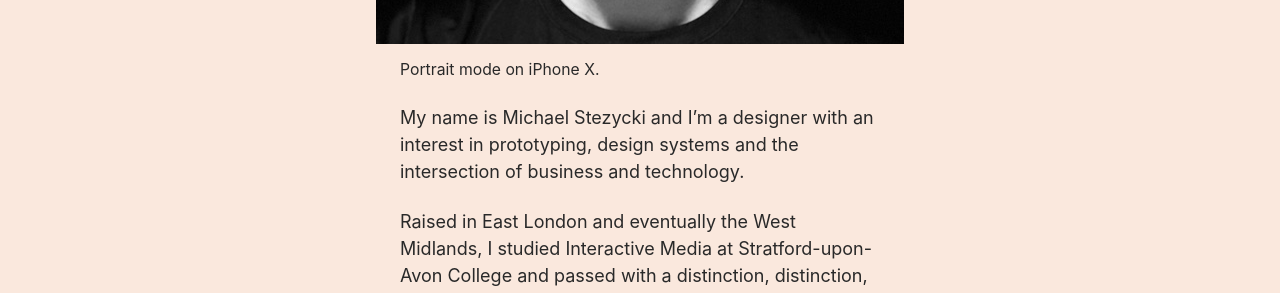
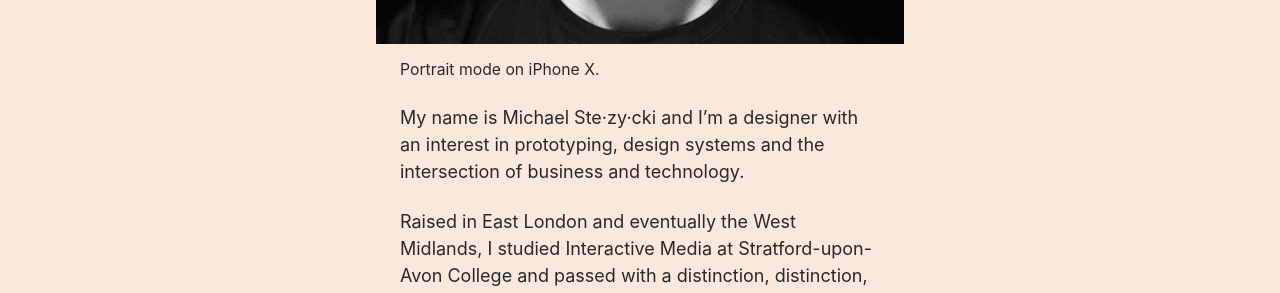
Before and after one commit to mr-stezz/mr-stezz.github.io, a Jekyll site: the page built from about.md, in a window 1280 px wide and 1400 px high, scrolled down 350 px. Shown: the part 334-627 px from the top of the window. Built offline with Jekyll 4.4.1, drawn with Linux system fonts in a browser that asks for light colours; some web fonts are replaced.

Commit message:
Add a definition for my surname on about page

```diff
--- a/about.md
+++ b/about.md
@@ -8,7 +8,7 @@
     <img src="/assets/img/content/mugshot.jpg" srcset="/assets/img/content/mugshot.jpg 1x, /assets/img/content/mugshot@2x.jpg 2x" alt="A head and shoulders shot of my face." loading="auto">
     <figcaption>Portrait mode on iPhone X.</figcaption>
   </figure>
-  <p>My name is Michael Stezycki and I’m a designer with an interest in prototyping, design systems and the intersection of business and technology.</p>
+  <p>My name is Michael <dfn title="[Ste-zee-kee]" data-pronunciation>Ste&middot;zy&middot;cki</dfn> and I’m a designer with an interest in prototyping, design systems and the intersection of business and technology.</p>
   <p>Raised in East London and eventually the West Midlands, I studied Interactive Media at Stratford-upon-Avon College and passed with a distinction, distinction, merit. My childhood love of making crude websites and icons grew into a adulthood love of designing and building simple, well thought-out digital products for people. My fascination with technology hasn't stopped, and I’ve been fascinated by how it can change lives for the better as well as understanding its addictive effects on society.</p>
   <p>As well as designing digital products, I also have a shutter bug and love to take photos in new and exotic places. I’m a firm believer of the fact that travel broadens the mind&mdash;Yes, I stole that from Stephen Merchant and I’m not even sorry.<br><br>
   Say hello at <label for="toggle-checkbox" class="toggle-label" title="Drop me a line.">ahoy@stezycki.com</label>.<br><br>
```
Also changed, not shown: assets/css/core.min.css.
